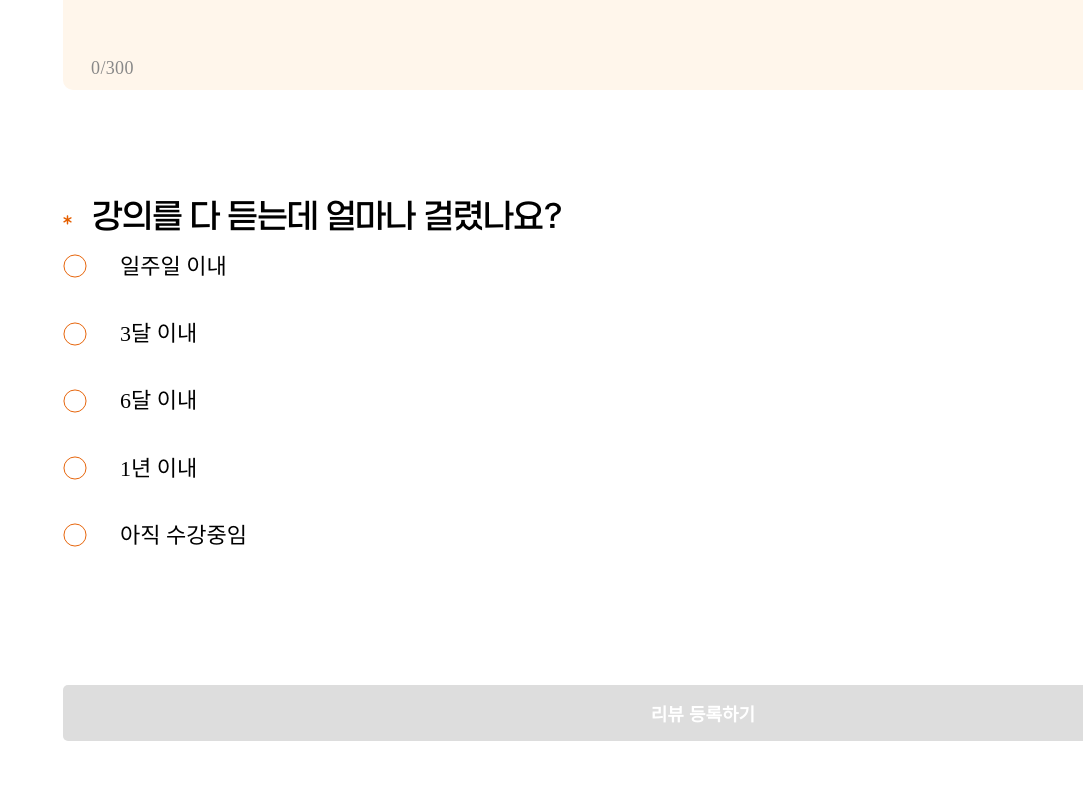
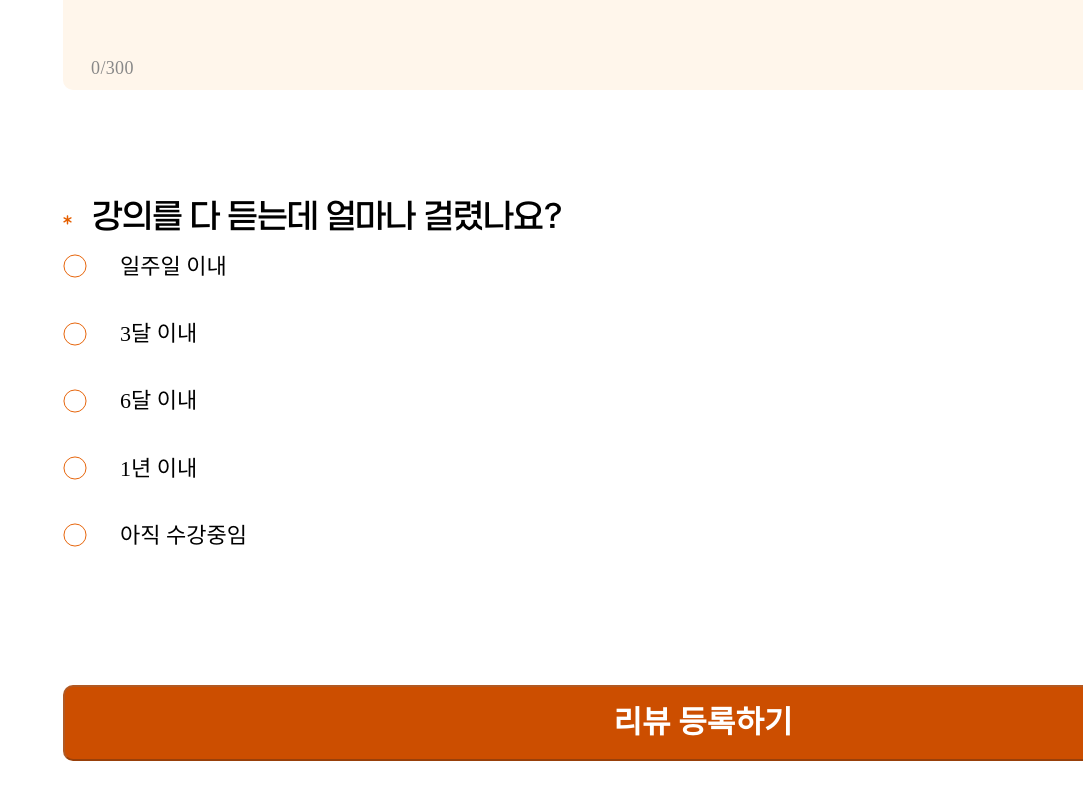
Before and after one commit to DS-UMC-7th/UMC-7th-TEAM-WEB2-FE, a React (Vite) app: page /post in a window 1280 px wide. Shown: the part 1772-2572 px from the top of the page, without its empty margins (197-1280 px from the left). Built offline with nearby package versions, Linux system fonts and the light colour scheme.

Commit message:
[Feat] 오류메세지 처리

```diff
--- a/src/components/Post/PostForm.jsx
+++ b/src/components/Post/PostForm.jsx
@@ -63,11 +63,11 @@ const StyledInput = styled.input`
   font-size: 20px;
     height:45px;
   padding: 15px 16px;
-  font-family: 'Elice DX Neolli';
+  font-family: 'Pretendard Variable';
   font-weight: 300;
   border: 1px solid ${({ theme }) => theme.colors.main};
   background: #fff;
-  box-shadow: 0px 4px 4px 0px rgba(0, 0, 0, 0.25);
+  box-shadow: none;
 
   &::placeholder {
     color: ${({ theme }) => theme.colors.gray};
@@ -77,6 +77,12 @@ font-family: 'Pretendard Variable';
   font-weight: 300;
 line-height: 124.9%; /* 24.98px */
 letter-spacing: 0.4px;
+  }
+
+  &:focus {
+    outline: none; /* 기본 outline 제거 */
+    border-color: ${({ theme }) => theme.colors.main}; /* 테두리 색상 유지 */
+    box-shadow:0px 4px 4px 0px rgba(0, 0, 0, 0.25);
   }
 `;
 
@@ -221,6 +227,12 @@ const StyledTextarea = styled.textarea`
   &::placeholder {
     color: #888;
   }
+
+  &:focus {
+    outline: none; /* 기본 outline 제거 */
+    border-color: ${({ theme }) => theme.colors.main}; /* 테두리 색상 유지 */
+    box-shadow: none; /* 추가적인 효과 제거 */
+  }
 `;
 
 
@@ -276,24 +288,34 @@ margin-left:23px;
 const SubmitButton = styled.button`
   display: block;
   width: 100%;
-  padding: 15px;
-  font-size: 18px;
-  font-weight: 700;
-  color: #fff;
-  background-color: ${(props) => (props.disabled ? '#ddd' : '#ff6f00')};
-  border: none;
-  border-radius: 5px;
+  height: 76px;
+  padding: 10px;
+  justify-content: center;
+  align-items: center;
+  gap: 10px;
+  flex-shrink: 0;
+  border-radius: 10px;
+
+  background-color: ${(props) =>
+    props.disabled ? '#cc4e00' : props.theme.colors.main};
+  color: ${(props) => (props.disabled ? '#fff' : '#FFF')};
   cursor: ${(props) => (props.disabled ? 'not-allowed' : 'pointer')};
 
-  &:hover {
-    background-color: ${(props) => (props.disabled ? '#ddd' : '#e65e00')};
-  }
+  font-family: "Pretendard Variable";
+  font-size: 31px;
+  font-style: normal;
+  font-weight: 800;
+  line-height: 124.9%; /* 38.719px */
 `;
+
+
 
 const ErrorMessage = styled.p`
   color: red;
-  font-size: 14px;
+  font-size: 15px;
   margin-top: 10px;
+font-family: "Pretendard Variable";
+
 `;
 
 const PostForm = () => {
@@ -308,6 +330,10 @@ const PostForm = () => {
   const [errorMessage, setErrorMessage] = useState('');
   const [selectedStars, setSelectedStars] = useState([false, false, false, false, false]);
   const [selectedOption, setSelectedOption] = useState(null);
+    // 개별 오류 메시지 상태
+    const [lectureNameError, setLectureNameError] = useState('');
+    const [instructorNameError, setInstructorNameError] = useState('');
+    const [reviewError, setReviewError] = useState('');
 
   const handleTagKeyDown = (e) => {
     if (e.key === 'Enter' && tagInput.trim() !== '') {
@@ -326,31 +352,86 @@ const PostForm = () => {
     }
   };
 
+  const handleLectureNameChange = (e) => {
+    const value = e.target.value;
+    setLectureName(value);
+    if (value.trim() === '') {
+      setLectureNameError('강의명이 입력되지 않았습니다.');
+    } else {
+      setLectureNameError('');
+    }
+  };
+  // 실시간 강사명 유효성 검사
+  const handleInstructorNameChange = (e) => {
+    const value = e.target.value;
+    setInstructorName(value);
+    if (value.length > 10) {
+      setInstructorNameError('10자 이내로 입력해주세요.');
+    } else {
+      setInstructorNameError('');
+    }
+  };
+
+   // 강의평 유효성 검사
+   const handleReviewChange = (e) => {
+    const value = e.target.value;
+    if (value.length <= 300) {
+        setReview(value);
+      }
+    if (value.trim() === '') {
+      setReviewError('강의평이 입력되지 않았습니다.');
+    } else {
+      setReviewError('');
+    }
+  };
 
   const handleStarClick = (index) => {
     setSelectedStars((prevStars) =>
-      prevStars.map((selected, i) => (i === index ? !selected : selected)) // 해당 별의 상태만 토글
+      prevStars.map((selected, i) => (i <= index ? true : false)) // 선택된 별 갯수 반영
     );
+    setRating(index + 1);
   };
 
   const handleTagRemove = (indexToRemove) => {
     setTags(tags.filter((_, index) => index !== indexToRemove));
   };
 
-  const handleReviewChange = (e) => {
-    if (e.target.value.length <= 300) {
-      setReview(e.target.value); // 300자 이상 입력되지 않도록 설정
-    }
-  };
 
-  const handleRadioClick = (option) => {
-    // 선택된 값이 이미 눌렸다면 취소(= null) 처리
-    setSelectedOption((prev) => (prev === option ? null : option));
-  };
+ const handleRadioClick = (option) => {
+  setSelectedOption((prev) => (prev === option ? null : option)); // 라디오 선택 상태 관리
+  setCompletionTime(option === selectedOption ? '' : option); // completionTime 값 설정
+};
+
 
   const radioOptions = ['일주일 이내', '3달 이내', '6달 이내', '1년 이내', '아직 수강중임'];
 
   const handleSubmit = () => {
+    if (!lectureName) setLectureNameError('강의명이 입력되지 않았습니다.');
+    if (instructorName.length > 10)
+      setInstructorNameError('10자 이내로 입력해주세요.');
+    if (!review.trim()) setReviewError('강의평이 입력되지 않았습니다.');
+
+    if (
+      lectureName &&
+      instructorName.length <= 10 &&
+      review.trim() &&
+      rating > 0 &&
+      completionTime
+    ) {
+      const data = {
+        lectureName,
+        instructorName,
+        tags,
+        rating,
+        review,
+        uploadedImage,
+        completionTime,
+      };
+
+      console.log('Form Submitted:', data);
+      alert('리뷰가 성공적으로 제출되었습니다!');
+      setErrorMessage('');
+    }
     if (!lectureName || !instructorName || rating === 0 || !review || !completionTime) {
       setErrorMessage('* 필수 항목을 모두 입력해주세요.');
       return;
@@ -386,10 +467,11 @@ const PostForm = () => {
           <StyledInput
             placeholder="강의명을 입력해주세요."
             value={lectureName}
-            onChange={(e) => setLectureName(e.target.value)}
+            onChange={handleLectureNameChange}
           />
           {!lectureName && <PlaceholderText>직접 입력하기</PlaceholderText>}
         </StyledInputContainer>
+        {lectureNameError && <ErrorMessage>{lectureNameError}</ErrorMessage>}
       </Section>
 
       <Section>
@@ -400,14 +482,13 @@ const PostForm = () => {
     <StyledInput
       placeholder="강사명을 입력해주세요."
       value={instructorName}
-      onChange={(e) => {
-        if (e.target.value.length <= 10) {
-          setInstructorName(e.target.value);
-        }
-      }}
+      onChange={handleInstructorNameChange}
     />
     <PlaceholderText>{`${instructorName.length}/10`}</PlaceholderText>
   </StyledInputContainer>
+  {instructorNameError && (
+          <ErrorMessage>{instructorNameError}</ErrorMessage>
+        )}
 </Section>
 
 
@@ -484,11 +565,13 @@ const PostForm = () => {
         maxLength={300}
         value={review}
         onChange={handleReviewChange}
+
       />
       <CharacterCount>
         {review.length}/300
       </CharacterCount>
     </StyledTextareaContainer>
+    {reviewError && <ErrorMessage>{reviewError}</ErrorMessage>}
       </Section>
 
       <Section>
@@ -515,11 +598,18 @@ const PostForm = () => {
       {errorMessage && <ErrorMessage>{errorMessage}</ErrorMessage>}
 
       <SubmitButton
-        onClick={handleSubmit}
-        disabled={!lectureName || !instructorName || rating === 0 || !review || !completionTime}
-      >
-        리뷰 등록하기
-      </SubmitButton>
+  onClick={handleSubmit}
+  disabled={
+    !lectureName ||
+    !instructorName ||
+    rating === 0 ||
+    !review.trim() ||
+    !completionTime
+  }
+>
+  리뷰 등록하기
+</SubmitButton>
+
     </Container>
   );
 };
```
